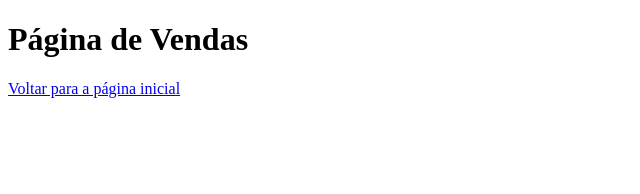
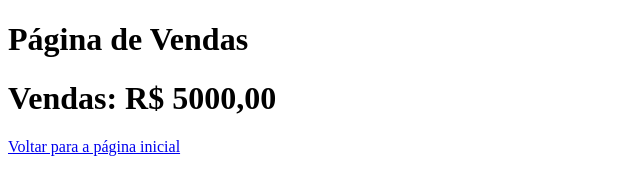
Before and after one commit to Gabriel-Calixto/AulaGitHub, a plain HTML site: page vendas.HTML in a window 1280 px wide. Shown: the whole page, without its empty margins (0-640 px from the left). Drawn offline with Linux system fonts and the light colour scheme.

Commit message:
Acrescentado valor das Vendas

```diff
--- a/vendas.HTML
+++ b/vendas.HTML
@@ -7,6 +7,7 @@
 </head>
 <body>
     <h1>Página de Vendas</h1>
+    <H1>Vendas: R$ 5000,00</H1>
     <a href="index.HTML">Voltar para a página inicial</a>
 </body>
 </html>
```
